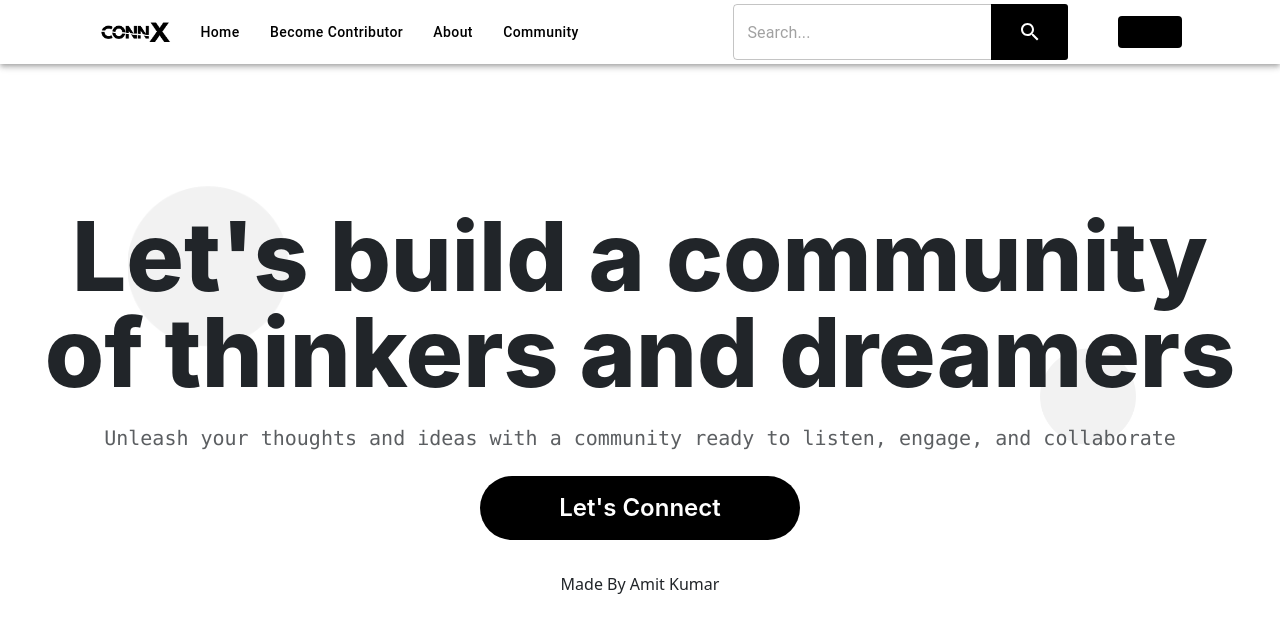
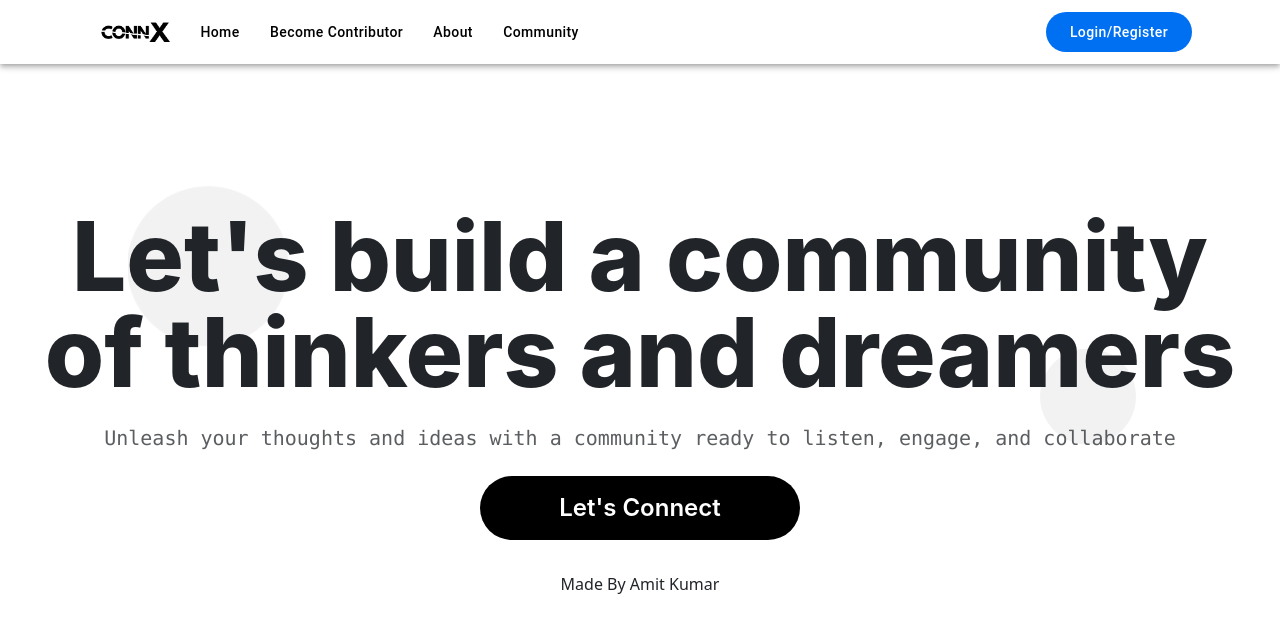
Before and after one commit to amitkumar2308/connxmain, a Next.js app in the folder client/: page / in a window 1280 px wide. Shown: the top 632 px of the page. Built offline with nearby package versions, Linux system fonts and the light colour scheme.

Commit message:
Update Nav.jsx

```diff
--- a/client/components/Nav.jsx
+++ b/client/components/Nav.jsx
@@ -1,9 +1,8 @@
-import React, { useContext, useState } from "react";
+import React, { useContext, useState, useEffect } from "react";
 import {
   AppBar,
   Toolbar,
   Button,
-  TextField,
   IconButton,
   Box,
   Drawer,
@@ -14,7 +13,6 @@ import {
   MenuItem,
   Menu,
 } from "@mui/material";
-import SearchIcon from "@mui/icons-material/Search";
 import MenuIcon from "@mui/icons-material/Menu";
 import Image from "next/image";
 import Link from "next/link";
@@ -28,64 +26,46 @@ import AccountCircleIcon from "@mui/icons-material/AccountCircle";
 const Nav = () => {
   const [openDrawer, setOpenDrawer] = useState(false);
   const [state, setState] = useContext(UserContext); // Get the authentication state from context
+  const [anchorEl, setAnchorEl] = useState(null);
   const router = useRouter();
-  const [anchorEl, setAnchorEl] = useState(null);
-  const [searchQuery, setSearchQuery] = useState(""); // Add search query state
 
-  const handleDrawerOpen = () => {
-    setOpenDrawer(true);
-  };
+  // Validate stored auth data on page load
+  useEffect(() => {
+    const auth = JSON.parse(window.localStorage.getItem("auth"));
+    if (auth && auth.token) {
+      const isTokenValid = () => {
+        try {
+          const payload = JSON.parse(atob(auth.token.split(".")[1]));
+          return payload.exp > Date.now() / 1000; // Check token expiration
+        } catch (error) {
+          return false; // Invalid token format
+        }
+      };
+      if (isTokenValid()) {
+        setState(auth);
+      } else {
+        window.localStorage.removeItem("auth"); // Remove expired token
+        setState(null);
+      }
+    } else {
+      setState(null);
+    }
+  }, []);
 
-  const handleDrawerClose = () => {
-    setOpenDrawer(false);
-  };
+  const handleDrawerOpen = () => setOpenDrawer(true);
+  const handleDrawerClose = () => setOpenDrawer(false);
 
-  const handleMenuOpen = (event) => {
-    setAnchorEl(event.currentTarget);
-  };
-
-  const handleMenuClose = () => {
-    setAnchorEl(null);
-  };
+  const handleMenuOpen = (event) => setAnchorEl(event.currentTarget);
+  const handleMenuClose = () => setAnchorEl(null);
 
   const logout = () => {
-    window.localStorage.removeItem("auth");
-    setState(null); // Update the authentication state to null when logging out
-    router.push("/login");
-  };
-
-  // Function to highlight search query in the page
-  const handleSearch = () => {
-    if (searchQuery.trim() === "") return;
-
-    const searchRegex = new RegExp(`(${searchQuery})`, "gi");
-
-    // Traverse through all text nodes and wrap search query matches with a span
-    const highlightMatches = (node) => {
-      if (node.nodeType === 3) { // Text node
-        const matches = node.nodeValue.match(searchRegex);
-        if (matches) {
-          const span = document.createElement("span");
-          span.innerHTML = node.nodeValue.replace(
-            searchRegex,
-            `<span style="background-color: yellow;">$1</span>`
-          );
-          node.replaceWith(span);
-        }
-      } else {
-        node.childNodes.forEach(highlightMatches);
-      }
-    };
-
-    document.body.childNodes.forEach(highlightMatches);
+    window.localStorage.removeItem("auth"); // Clear auth from storage
+    setState(null); // Reset state
+    router.push("/login"); // Redirect to login page
   };
 
   return (
-    <AppBar
-      position="static"
-      color="primary"
-      sx={{ backgroundColor: "#FFFF" }}
-    >
+    <AppBar position="static" color="primary" sx={{ backgroundColor: "#FFFF" }}>
       <Container maxWidth="lg">
         <Toolbar>
           <Box sx={{ display: "flex", alignItems: "center", flexGrow: 1 }}>
@@ -138,47 +118,18 @@ const Nav = () => {
                 Community
               </Button>
             </Box>
-            <Box sx={{ display: "flex", alignItems: "center", position: "relative", flexGrow: 1 }}>
-              <TextField
-                variant="outlined"
-                placeholder="Search..."
-                value={searchQuery}
-                onChange={(e) => setSearchQuery(e.target.value)}
-                sx={{
-                  color: "white",
-                  width: "70%",
-                  borderRadius: "3px",
-                }}
-              />
-              <Box
-                sx={{
-                  position: "absolute",
-                  right: 50,
-                  top: 0,
-                  bottom: 0,
-                  width: "20%",
-                  backgroundColor: "black",
-                  borderRadius: "0 3px 3px 0",
-                  display: "flex",
-                  alignItems: "center",
-                  justifyContent: "center",
-                }}
-              >
-                <IconButton sx={{ color: "white" }} onClick={handleSearch}>
-                  <SearchIcon />
-                </IconButton>
-              </Box>
-            </Box>
             <Box sx={{ display: { xs: "none", md: "flex" } }}>
               {state ? (
                 <Button
                   onClick={handleMenuOpen}
                   sx={{
-                    bgcolor: "black",
-                    color: "white",
+                    backgroundColor: "#0070f3",
+                    color: "#fff",
                     textTransform: "none",
-                    marginRight: "10px",
-                    padding: "1rem",
+                    fontWeight: 500,
+                    padding: "0.5rem 1.5rem",
+                    borderRadius: "20px",
+                    "&:hover": { backgroundColor: "#005bb5" },
                   }}
                 >
                   {state.user && state.user.username}
@@ -188,18 +139,19 @@ const Nav = () => {
                   component={Link}
                   href="/register"
                   sx={{
-                    bgcolor: "black",
-                    color: "white",
+                    backgroundColor: "#0070f3",
+                    color: "#fff",
                     textTransform: "none",
-                    marginRight: "10px",
-                    padding: "1rem",
+                    fontWeight: 500,
+                    padding: "0.5rem 1.5rem",
+                    borderRadius: "20px",
+                    "&:hover": { backgroundColor: "#005bb5" },
                   }}
                 >
                   Login/Register
                 </Button>
               )}
             </Box>
-
             <IconButton
               color="inherit"
               aria-label="open drawer"
@@ -210,7 +162,6 @@ const Nav = () => {
               <MenuIcon sx={{ color: "black" }} />
             </IconButton>
           </Box>
-          {/* Conditionally render the AccountCircleIcon */}
           {state && (
             <Box sx={{ display: { xs: "block", md: "none" } }}>
               <IconButton
@@ -257,12 +208,7 @@ const Nav = () => {
       </Container>
       <Drawer anchor="right" open={openDrawer} onClose={handleDrawerClose}>
         <List>
-          <ListItem
-            button
-            component={Link}
-            href="/"
-            onClick={handleDrawerClose}
-          >
+          <ListItem button component={Link} href="/" onClick={handleDrawerClose}>
             <ListItemText primary="Home" />
           </ListItem>
           <ListItem
@@ -273,12 +219,7 @@ const Nav = () => {
           >
             <ListItemText primary="Become Contributor" />
           </ListItem>
-          <ListItem
-            button
-            component={Link}
-            href="/about"
-            onClick={handleDrawerClose}
-          >
+          <ListItem button component={Link} href="/about" onClick={handleDrawerClose}>
             <ListItemText primary="About" />
           </ListItem>
           <ListItem
@@ -289,14 +230,11 @@ const Nav = () => {
           >
             <ListItemText primary="Community" />
           </ListItem>
-          {/* Conditionally render the logout button based on authentication state */}
-          {state && (
+          {state ? (
             <ListItem button onClick={logout}>
               <ListItemText primary="Logout" />
             </ListItem>
-          )}
-          {/* Conditionally render the login/register button based on authentication state */}
-          {!state && (
+          ) : (
             <ListItem
               button
               component={Link}
```
